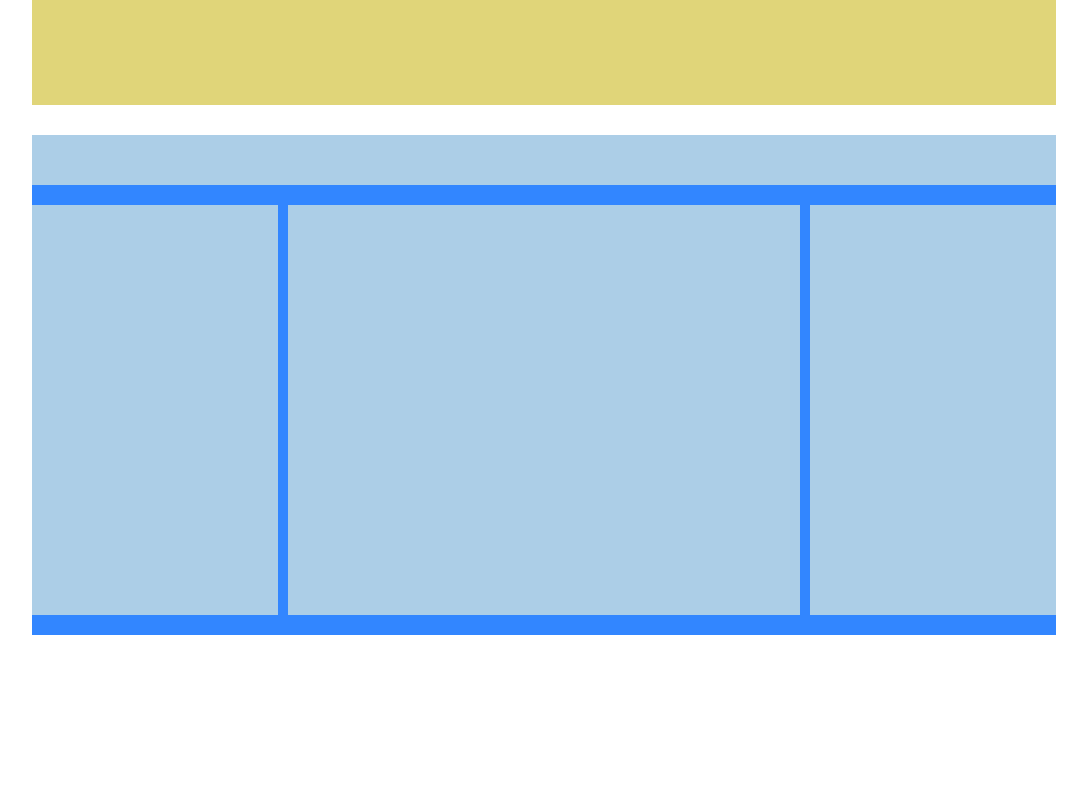
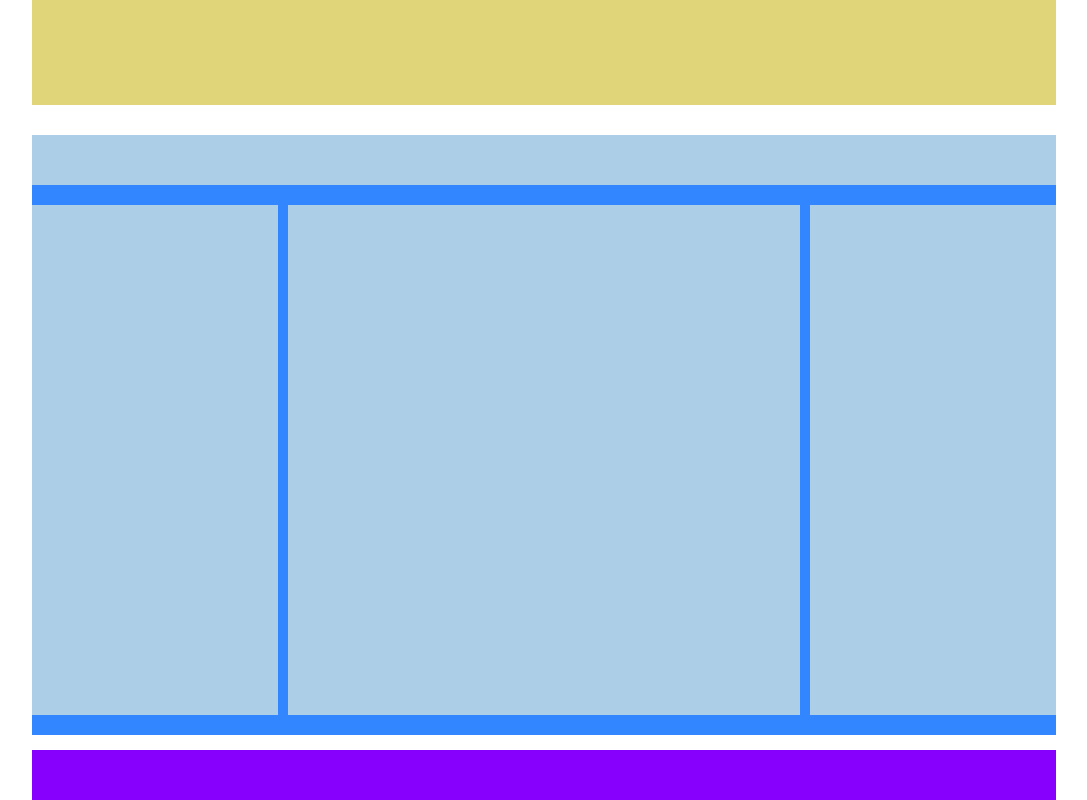
Before and after one commit to AndreaBaronchelli/htmlcss-struttura-wp, a plain HTML site: page index.html in a window 1280 px wide. Shown: the part 455-1255 px from the top of the page, without its empty margins (96-1183 px from the left). Before the commit the page ends 1090 px from the top, so only its background shows below. Drawn offline with Linux system fonts and the light colour scheme.

Commit message:
add footer

```diff
--- a/css/style.css
+++ b/css/style.css
@@ -36,8 +36,8 @@ main.top {
 
 /* MAIN CONTENT */
 .box {
-    height: 500px;
     background: #3286ff;
+    margin-bottom: 15px;
 }
 
 .box > * {
@@ -50,7 +50,7 @@ main.top {
 }
 
 .box aside, .box section {
-    height: 410px;
+    height: 510px;
     margin-bottom: 20px;
     float: left;
 }
@@ -63,3 +63,8 @@ main.top {
     width: 50%;
     margin: 0 1%;
 }
+
+footer {
+    height: 50px;
+    background: #8700fd;
+}
--- a/index.html
+++ b/index.html
@@ -26,7 +26,9 @@
             <section></section>
             <aside></aside>
         </div>
+
         <!-- FOOTER -->
+        <footer></footer>
     </div>
 
 </body>
```
